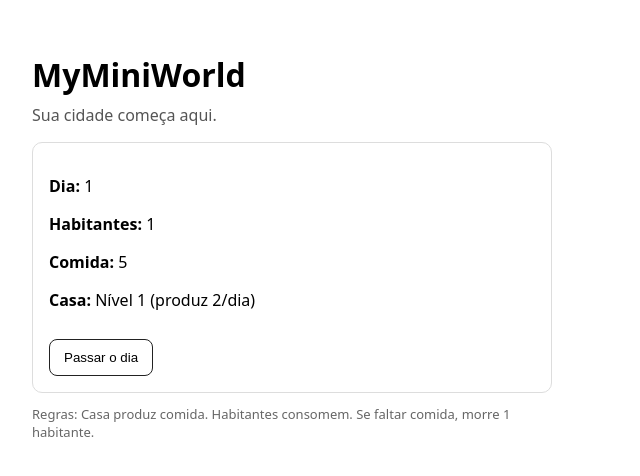
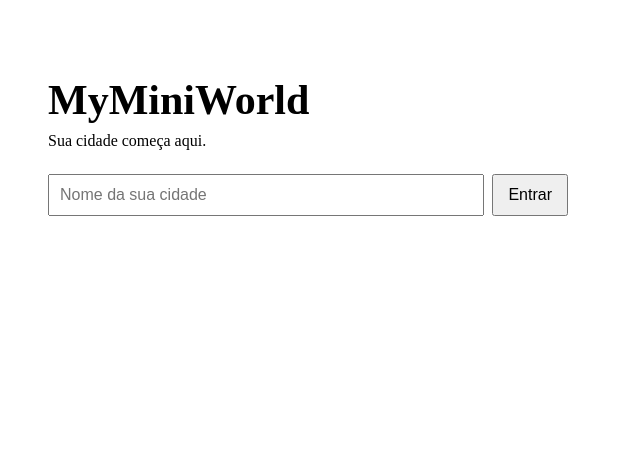
Before and after one commit to narcisovasconcellos-cloud/myminiworld-mvp, a Next.js app: page / in a window 1280 px wide. Shown: the top 476 px of the page, without its empty margins (0-640 px from the left). Built offline with nearby package versions, Linux system fonts and the light colour scheme.

Commit message:
Update index.tsx

```diff
--- a/pages/index.tsx
+++ b/pages/index.tsx
@@ -1,66 +1,42 @@
 import { useState } from "react";
+import { useRouter } from "next/router";
+
+function slugify(str: string) {
+  return str
+    .toLowerCase()
+    .normalize("NFD").replace(/[\u0300-\u036f]/g, "")
+    .replace(/[^a-z0-9\s-]/g, "")
+    .trim()
+    .replace(/\s+/g, "-")
+    .replace(/-+/g, "-");
+}
 
 export default function Home() {
-  const [day, setDay] = useState(1);
-  const [population, setPopulation] = useState(1);
-
-  // recursos
-  const [food, setFood] = useState(5);
-
-  // prédio inicial
-  const [houseLevel] = useState(1); // por enquanto fixo
-
-  function nextDay() {
-    // produção
-    const producedFood = 2 * houseLevel; // casa lvl1 = +2/dia
-    // consumo
-    const consumedFood = population * 1; // 1 por habitante
-
-    let newFood = food + producedFood - consumedFood;
-    let newPopulation = population;
-
-    // fome: se faltar comida, morre 1
-    if (newFood < 0) {
-      newFood = 0;
-      newPopulation = Math.max(0, newPopulation - 1);
-    }
-
-    setDay(day + 1);
-    setFood(newFood);
-    setPopulation(newPopulation);
-  }
+  const [name, setName] = useState("");
+  const router = useRouter();
 
   return (
-    <main style={{ padding: 24, maxWidth: 520, fontFamily: "system-ui" }}>
-      <h1 style={{ marginBottom: 8 }}>MyMiniWorld</h1>
-      <p style={{ marginTop: 0, color: "#555" }}>
-        Sua cidade começa aqui.
-      </p>
+    <main style={{ padding: 40, fontFamily: "serif" }}>
+      <h1 style={{ fontSize: 42, marginBottom: 8 }}>MyMiniWorld</h1>
+      <p style={{ marginTop: 0, marginBottom: 24 }}>Sua cidade começa aqui.</p>
 
-      <div style={{ border: "1px solid #ddd", padding: 16, borderRadius: 10 }}>
-        <p><b>Dia:</b> {day}</p>
-        <p><b>Habitantes:</b> {population}</p>
-        <p><b>Comida:</b> {food}</p>
-        <p><b>Casa:</b> Nível {houseLevel} (produz {2 * houseLevel}/dia)</p>
-
+      <div style={{ display: "flex", gap: 8, maxWidth: 520 }}>
+        <input
+          value={name}
+          onChange={(e) => setName(e.target.value)}
+          placeholder="Nome da sua cidade"
+          style={{ flex: 1, padding: 10, fontSize: 16 }}
+        />
         <button
-          onClick={nextDay}
-          style={{
-            marginTop: 12,
-            padding: "10px 14px",
-            borderRadius: 8,
-            border: "1px solid #222",
-            cursor: "pointer",
-            background: "white",
+          onClick={() => {
+            const slug = slugify(name || "minha-cidade");
+            router.push(`/c/${slug}?name=${encodeURIComponent(name)}`);
           }}
+          style={{ padding: "10px 14px", fontSize: 16, cursor: "pointer" }}
         >
-          Passar o dia
+          Entrar
         </button>
       </div>
-
-      <p style={{ marginTop: 12, color: "#666", fontSize: 13 }}>
-        Regras: Casa produz comida. Habitantes consomem. Se faltar comida, morre 1 habitante.
-      </p>
     </main>
   );
 }
```
